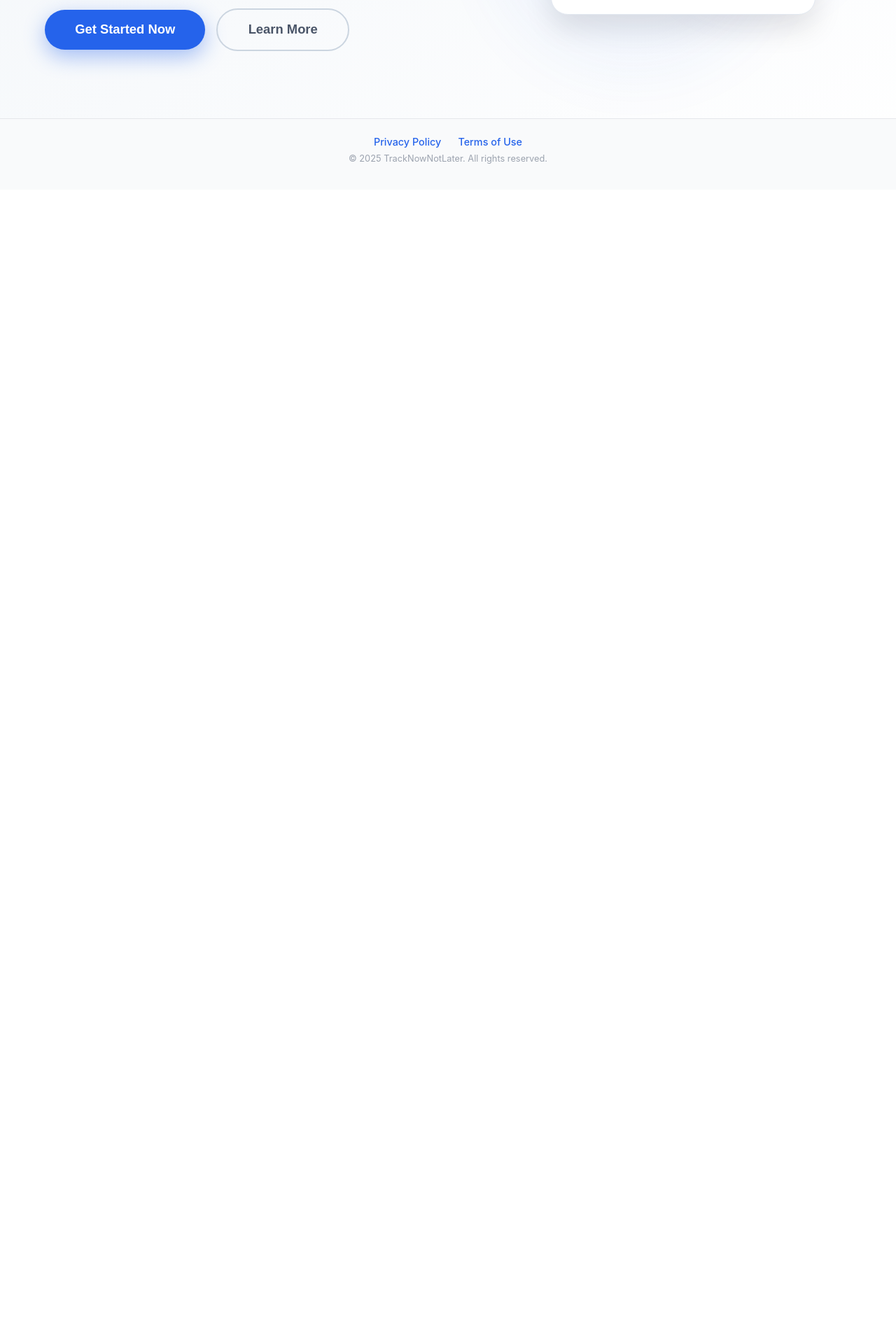
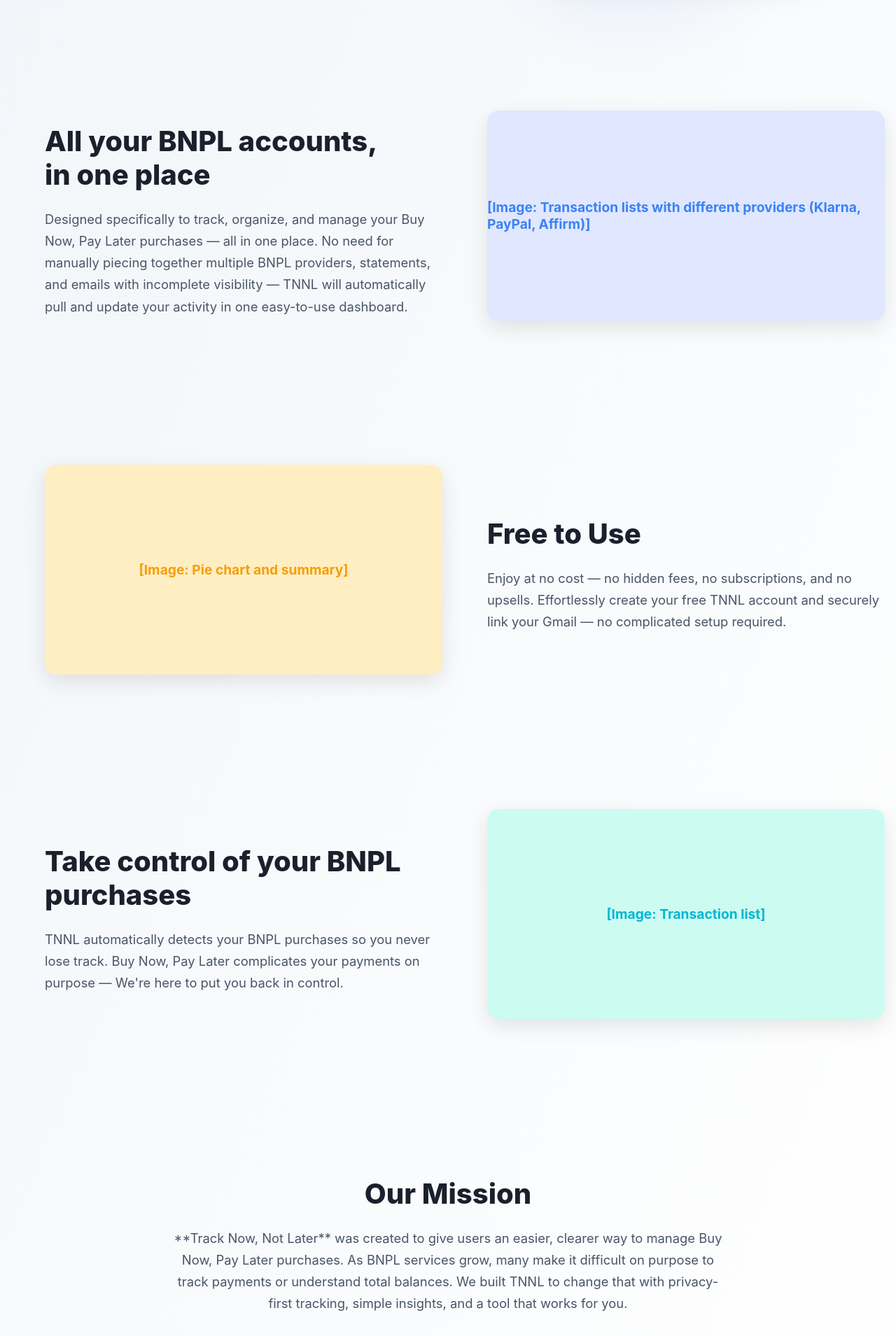
Before and after one commit to michelleduong03/TrackNowNotLater, a React (Create React App) app in the folder TNNL_Test/client/: page / in a window 1280 px wide. Shown: the part 579-2488 px from the top of the page at 70% size. Before the commit the page ends 850 px from the top, so only its background shows below. Built offline with nearby package versions, Linux system fonts and the light colour scheme.

Commit message:
added the more details but need to include pics

```diff
--- a/TNNL_Test/client/src/components/LandingPage.js
+++ b/TNNL_Test/client/src/components/LandingPage.js
@@ -16,7 +16,7 @@ const DataWidget = () => (
     maxWidth: '320px',
     textAlign: 'center',
     border: '1px solid #e2e8f0',
-    transform: 'translateZ(0)', // trigger GPU for smooth transform
+    transform: 'translateZ(0)',
     transition: 'transform 0.4s ease, box-shadow 0.4s ease',
   }}
     onMouseEnter={e => {
@@ -75,7 +75,7 @@ export default function LandingPage({ onLogin, onRegister }) {
       fontFamily: '"Inter", sans-serif',
       background: 'linear-gradient(to bottom right, #f1f5f9, #ffffff)',
       color: '#1f2937',
-      overflow: 'hidden',
+      overflowX: 'hidden', // Prevent horizontal scroll from animations
     }}>
       <header style={{
         padding: '1.75rem 4rem',
@@ -92,7 +92,7 @@ export default function LandingPage({ onLogin, onRegister }) {
           color: '#2563eb',
           letterSpacing: '-0.05em'
         }}>
-          TrackNowNotLater
+          TNNL
         </div>
         <div>
           <button
@@ -162,7 +162,7 @@ export default function LandingPage({ onLogin, onRegister }) {
             letterSpacing: '-0.04em',
             color: '#1a202c',
           }}>
-            Take control of your <span style={{ color: '#2563eb' }}>Buy Now, Pay Later</span> payments.
+            Track Now, Not Later
           </h1>
           <p style={{
             fontSize: '1.4rem',
@@ -170,7 +170,8 @@ export default function LandingPage({ onLogin, onRegister }) {
             marginBottom: '2.8rem',
             lineHeight: 1.6,
           }}>
-            TrackNowNotLater helps you organize BNPL purchases and upcoming dues from all your accounts—automatically or manually.
+            Take control of your Buy Now, Pay Later spending—
+            automatically track and manage it all in one place.
           </p>
           <div>
             <button
@@ -266,6 +267,197 @@ export default function LandingPage({ onLogin, onRegister }) {
         </div>
       </main>
 
+      {/* --- All your BNPL accounts, in one place --- */}
+      <section style={{
+        padding: '6rem 4rem',
+        maxWidth: '1200px',
+        margin: '0 auto',
+        width: '100%',
+        display: 'flex',
+        flexDirection: 'row',
+        alignItems: 'center',
+        justifyContent: 'space-between',
+        gap: '4rem',
+        flexWrap: 'wrap',
+      }}>
+        <div style={{ flex: 1, minWidth: '300px' }}>
+          <h2 style={{
+            fontWeight: 800,
+            fontSize: '2.5rem',
+            marginBottom: '1.5rem',
+            lineHeight: 1.2,
+            color: '#1a202c',
+          }}>
+            All your BNPL accounts, <br />in one place
+          </h2>
+          <p style={{
+            fontSize: '1.15rem',
+            color: '#4a5568',
+            lineHeight: 1.7,
+          }}>
+            Designed specifically to track, organize, and manage your Buy Now, Pay Later purchases —
+            all in one place. No need for manually piecing together multiple BNPL providers, statements,
+            and emails with incomplete visibility — TNNL will automatically pull and update your activity
+            in one easy-to-use dashboard.
+          </p>
+        </div>
+        <div style={{
+          flex: 1,
+          minWidth: '350px',
+          height: '300px',
+          backgroundColor: '#e0e7ff', // Placeholder for image
+          borderRadius: '1rem',
+          display: 'flex',
+          alignItems: 'center',
+          justifyContent: 'center',
+          fontSize: '1.2rem',
+          color: '#3b82f6',
+          fontWeight: 'bold',
+          boxShadow: '0 10px 30px rgba(0,0,0,0.1)',
+        }}>
+          [Image: Transaction lists with different providers (Klarna, PayPal, Affirm)]
+        </div>
+      </section>
+
+      {/* --- Free to Use --- */}
+      <section style={{
+        padding: '6rem 4rem',
+        maxWidth: '1200px',
+        margin: '0 auto',
+        width: '100%',
+        display: 'flex',
+        flexDirection: 'row-reverse', // Reverse order for this section
+        alignItems: 'center',
+        justifyContent: 'space-between',
+        gap: '4rem',
+        flexWrap: 'wrap',
+      }}>
+        <div style={{ flex: 1, minWidth: '300px' }}>
+          <h2 style={{
+            fontWeight: 800,
+            fontSize: '2.5rem',
+            marginBottom: '1.5rem',
+            lineHeight: 1.2,
+            color: '#1a202c',
+          }}>
+            Free to Use
+          </h2>
+          <p style={{
+            fontSize: '1.15rem',
+            color: '#4a5568',
+            lineHeight: 1.7,
+          }}>
+            Enjoy at no cost — no hidden fees, no subscriptions, and no upsells. Effortlessly create
+            your free TNNL account and securely link your Gmail — no complicated setup required.
+          </p>
+        </div>
+        <div style={{
+          flex: 1,
+          minWidth: '350px',
+          height: '300px',
+          backgroundColor: '#ffeec2', // Placeholder for image
+          borderRadius: '1rem',
+          display: 'flex',
+          alignItems: 'center',
+          justifyContent: 'center',
+          fontSize: '1.2rem',
+          color: '#f59e0b',
+          fontWeight: 'bold',
+          boxShadow: '0 10px 30px rgba(0,0,0,0.1)',
+        }}>
+          [Image: Pie chart and summary]
+        </div>
+      </section>
+
+      {/* --- Take control of your BNPL purchases --- */}
+      <section style={{
+        padding: '6rem 4rem',
+        maxWidth: '1200px',
+        margin: '0 auto',
+        width: '100%',
+        display: 'flex',
+        flexDirection: 'row',
+        alignItems: 'center',
+        justifyContent: 'space-between',
+        gap: '4rem',
+        flexWrap: 'wrap',
+      }}>
+        <div style={{ flex: 1, minWidth: '300px' }}>
+          <h2 style={{
+            fontWeight: 800,
+            fontSize: '2.5rem',
+            marginBottom: '1.5rem',
+            lineHeight: 1.2,
+            color: '#1a202c',
+          }}>
+            Take control of your BNPL purchases
+          </h2>
+          <p style={{
+            fontSize: '1.15rem',
+            color: '#4a5568',
+            lineHeight: 1.7,
+          }}>
+            TNNL automatically detects your BNPL purchases so you never lose track.
+            Buy Now, Pay Later complicates your payments on purpose — We're here to put you back in control.
+          </p>
+        </div>
+        <div style={{
+          flex: 1,
+          minWidth: '350px',
+          height: '300px',
+          backgroundColor: '#ccfbf1', // Placeholder for image
+          borderRadius: '1rem',
+          display: 'flex',
+          alignItems: 'center',
+          justifyContent: 'center',
+          fontSize: '1.2rem',
+          color: '#06b6d4',
+          fontWeight: 'bold',
+          boxShadow: '0 10px 30px rgba(0,0,0,0.1)',
+        }}>
+          [Image: Transaction list]
+        </div>
+      </section>
+
+      {/* --- Our Mission --- */}
+      <section style={{
+        padding: '6rem 4rem',
+        maxWidth: '800px', // Narrower width for a more focused mission statement
+        margin: '0 auto',
+        width: '100%',
+        textAlign: 'center',
+      }}>
+        <h2 style={{
+          fontWeight: 800,
+          fontSize: '2.5rem',
+          marginBottom: '1.5rem',
+          lineHeight: 1.2,
+          color: '#1a202c',
+        }}>
+          Our Mission
+        </h2>
+        <p style={{
+          fontSize: '1.15rem',
+          color: '#4a5568',
+          lineHeight: 1.7,
+          marginBottom: '1.5rem',
+        }}>
+          **Track Now, Not Later** was created to give users an easier, clearer way to manage Buy Now, Pay Later purchases.
+          As BNPL services grow, many make it difficult on purpose to track payments or understand total balances.
+          We built TNNL to change that with privacy-first tracking, simple insights, and a tool that works for you.
+        </p>
+        <p style={{
+          fontSize: '1.15rem',
+          color: '#4a5568',
+          lineHeight: 1.7,
+          fontWeight: '600',
+        }}>
+          We’re an independent project — always improving, always listening. Thanks for being part of it.
+        </p>
+      </section>
+      <hr style={{ border: 'none', borderTop: '1px solid #e5e7eb', margin: '2rem auto', maxWidth: '1200px' }} />
+
+
       <footer style={{
         textAlign: 'center',
         padding: '1.5rem',
@@ -292,19 +484,21 @@ export default function LandingPage({ onLogin, onRegister }) {
             100% { transform: scale(1.05); }
           }
           @media (max-width: 768px) {
-            main {
+            main, section {
               flex-direction: column;
               padding: 2rem;
+              text-align: center; /* Center text for smaller screens */
             }
-            main > div {
+            main > div, section > div {
               padding-right: 0;
               margin-bottom: 2rem;
-              text-align: center;
+              min-width: unset; /* Remove min-width for mobile */
+              width: 100%;
             }
-            main h1 {
+            main h1, section h2 {
               font-size: 2.5rem;
             }
-            main p {
+            main p, section p {
               font-size: 1.1rem;
             }
             header {
@@ -321,6 +515,15 @@ export default function LandingPage({ onLogin, onRegister }) {
             main > div:last-child {
               order: 1;
             }
+            section:nth-of-type(2) { /* For "Free to Use" section, reverse order on small screens */
+              flex-direction: column;
+            }
+            section:nth-of-type(2) > div:first-child {
+              order: 2;
+            }
+            section:nth-of-type(2) > div:last-child {
+              order: 1;
+            }
           }
         `}
       </style>
```
